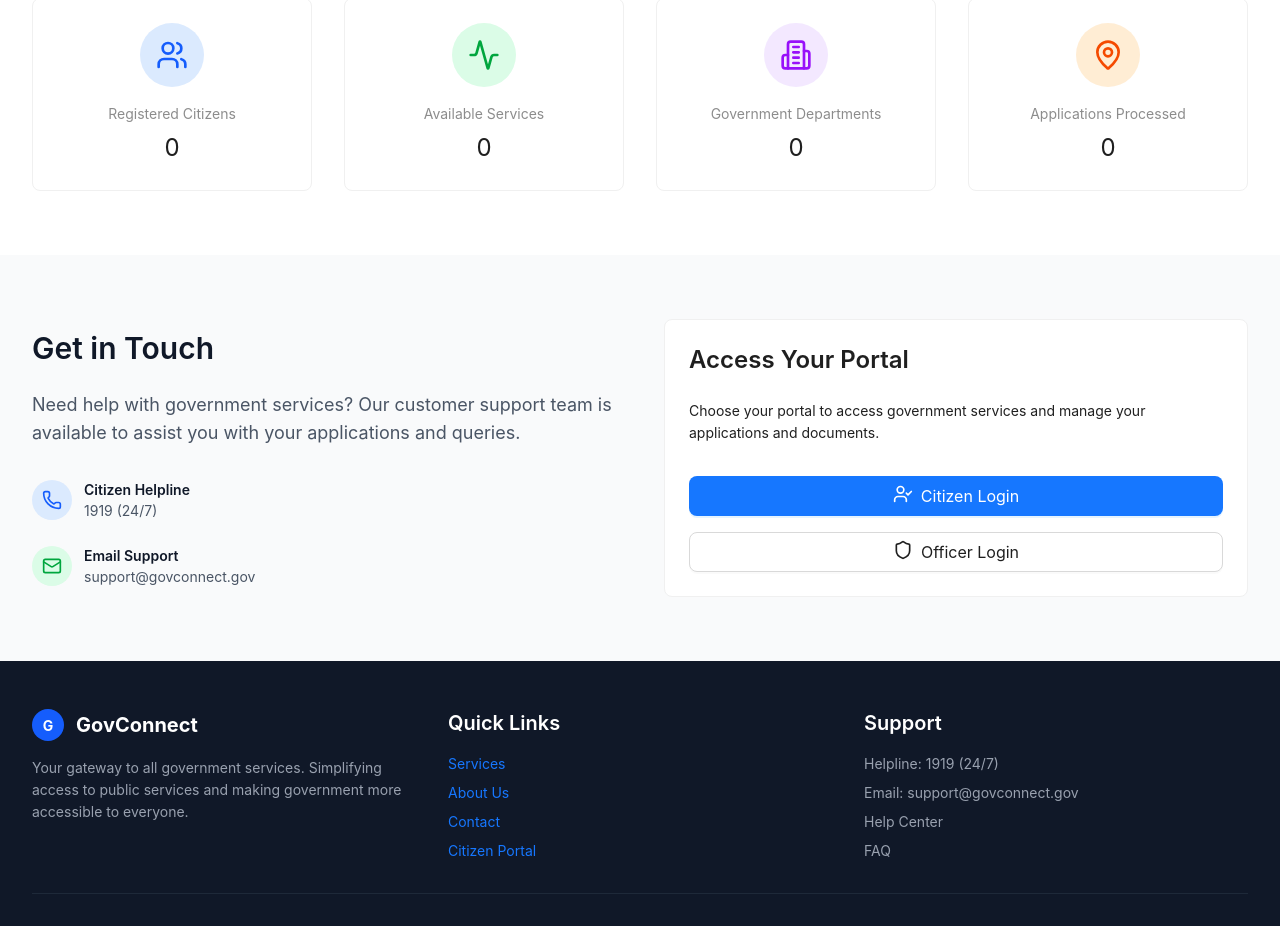
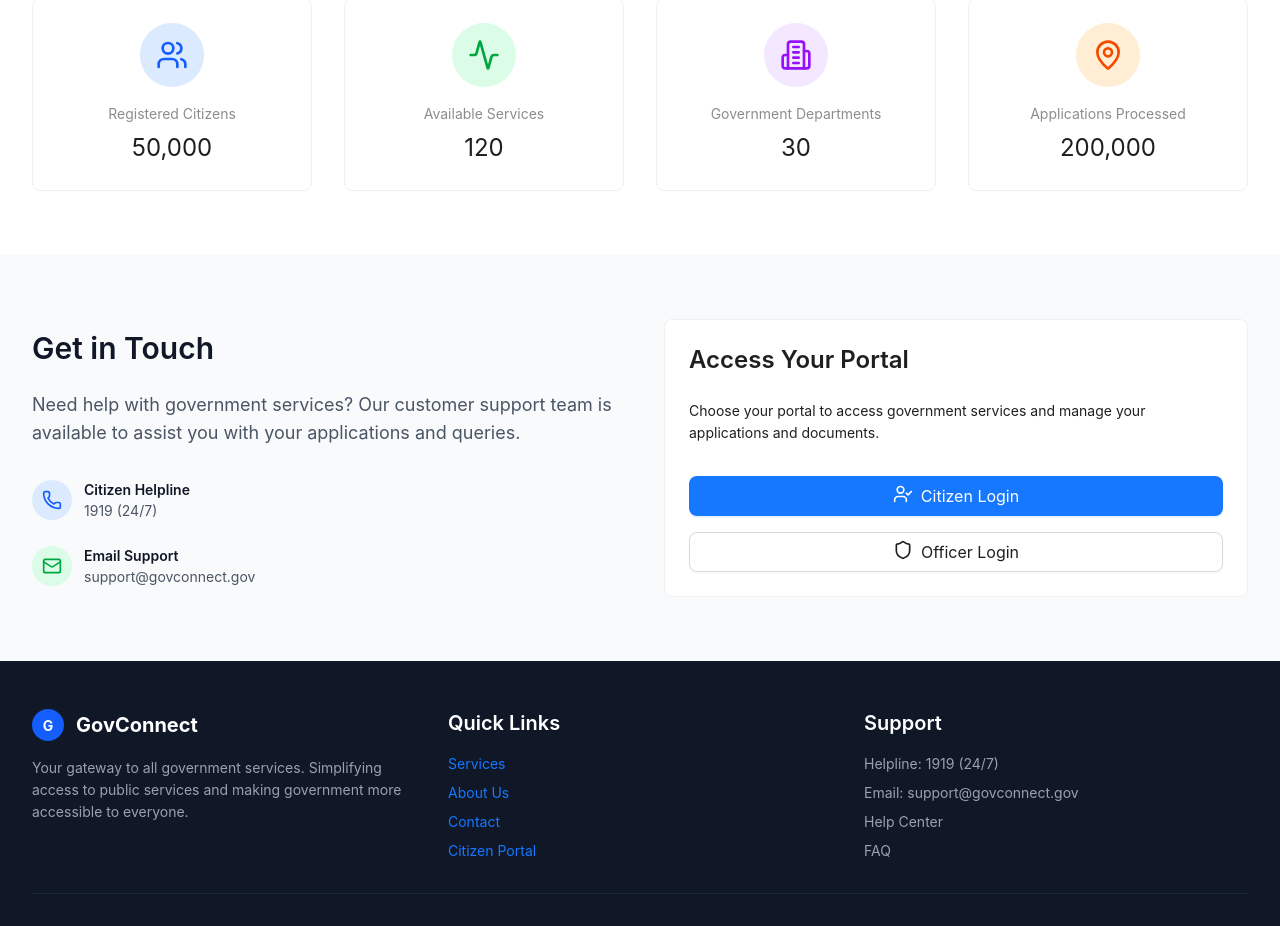
Before and after one commit to zaselalk/CipherSquadRuhuna_GovConnect, a React (Vite) app: page / in a window 1280 px wide. Shown: the part 1678-2604 px from the top of the page. Built offline with nearby package versions, Linux system fonts and the light colour scheme; no server answers.

Commit message:
:poop: fix import statement for useEffect in LandingStatictics component

```diff
--- a/src/components/features/landing-page/LandingStatictics.tsx
+++ b/src/components/features/landing-page/LandingStatictics.tsx
@@ -1,6 +1,6 @@
 import { Card, Col, Row, Statistic, Typography } from 'antd';
 import { Activity, Building2, MapPin, Users } from 'lucide-react';
-import { useState } from 'react';
+import { useEffect, useState } from 'react';
 import { LandingPagestats } from '../../../types/landing-page';
 
 const { Title, Paragraph } = Typography;
@@ -11,6 +11,16 @@ export const LandingStatictics = () => {
         departments: 0,
         applications: 0,
     });
+
+    useEffect(() => {
+        setStats({
+            citizens: 50000,
+            services: 120,
+            departments: 30,
+            applications: 200000,
+        });
+    }, []);
+
     return (
         <section className="py-16 bg-white">
             <div className="max-w-7xl mx-auto px-4 sm:px-6 lg:px-8">
```
